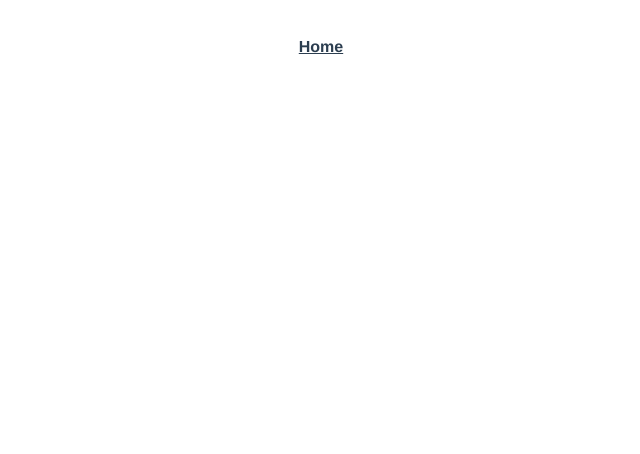
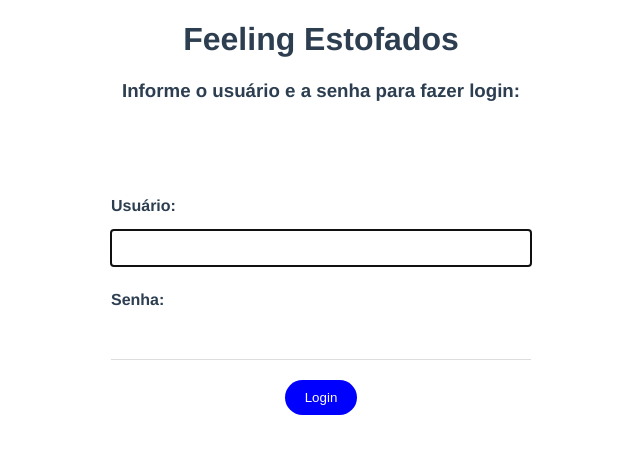
Before and after one commit to cadumancini/feeling-estofados, a Vue app: page /login in a window 1280 px wide. Before the commit this address had no page. Shown: the top 454 px of the page, without its empty margins (319-959 px from the left). Built offline with nearby package versions, Linux system fonts and the light colour scheme.

Commit message:
Login working fine. Still needs to see how to perform login into real server.

```diff
--- a/src/App.vue
+++ b/src/App.vue
@@ -1,7 +1,4 @@
 <template>
-  <div id="nav">
-    <router-link to="/">Home</router-link>
-  </div>
   <router-view/>
 </template>
 
--- a/src/router/index.js
+++ b/src/router/index.js
@@ -1,11 +1,17 @@
 import { createRouter, createWebHistory } from 'vue-router'
 import Home from '../views/Home.vue'
+import Login from '../views/Login.vue'
 
 const routes = [
   {
     path: '/',
     name: 'Home',
     component: Home
+  },
+  {
+    path: '/login',
+    name: 'Login',
+    component: Login
   }
 ]
 
--- a/src/views/Home.vue
+++ b/src/views/Home.vue
@@ -1,18 +1,17 @@
 <template>
   <div class="home">
-    <img alt="Vue logo" src="../assets/logo.png">
-    <HelloWorld msg="Welcome to Your Vue.js App"/>
+    <p>Teste</p>
   </div>
 </template>
 
 <script>
-// @ is an alias to /src
-import HelloWorld from '@/components/HelloWorld.vue'
-
 export default {
   name: 'Home',
-  components: {
-    HelloWorld
+  mounted () {
+    if (!sessionStorage.getItem('user')) {
+      this.$router.push({ name: 'Login' })
+    }
   }
 }
+
 </script>
--- /dev/null
+++ b/src/views/Login.vue
@@ -0,0 +1,75 @@
+<template>
+  <h1>Feeling Estofados</h1>
+  <h3>Informe o usuário e a senha para fazer login:</h3>
+  <form @submit.prevent="handleSubmit">
+    <label>Usuário:</label>
+    <input type="text" required v-model="user" ref="inputUser">
+    <label>Senha:</label>
+    <input type="password" required v-model="password">
+    <button>Login</button>
+  </form>
+</template>
+
+<script>
+export default {
+  name: 'Login',
+  data () {
+    return {
+      user: '',
+      password: ''
+    }
+  },
+  mounted () {
+    this.$refs.inputUser.focus()
+  },
+  methods: {
+    handleSubmit () {
+      if (this.user !== 'test' && this.password !== 'test') {
+        alert('Credenciais inválidas.')
+        this.user = ''
+        this.password = ''
+        this.$refs.inputUser.focus()
+      } else {
+        sessionStorage.setItem('user', this.user)
+        this.$router.push({ name: 'Home' })
+      }
+    }
+  }
+}
+</script>
+
+<style>
+  form {
+      max-width: 420px;
+      margin: 30px auto;
+      text-align: left;
+      padding: 40px;
+      border-radius: 10px;
+    }
+    label {
+      display: inline-block;
+      margin: 25px 0 15px;
+      font-weight: bold;
+    }
+    input {
+      display: block;
+      padding: 10px 6px;
+      width: 100%;
+      box-sizing: border-box;
+      border: none;
+      border-bottom: 1px solid #ddd;
+    }
+    button {
+      background: blue;
+      border: 0;
+      padding: 10px 20px;
+      margin: 0 auto;
+      display: block;
+      margin-top: 20px;
+      color: white;
+      border-radius: 20px;
+    }
+    .submit {
+      text-align: center;
+    }
+</style>
```
